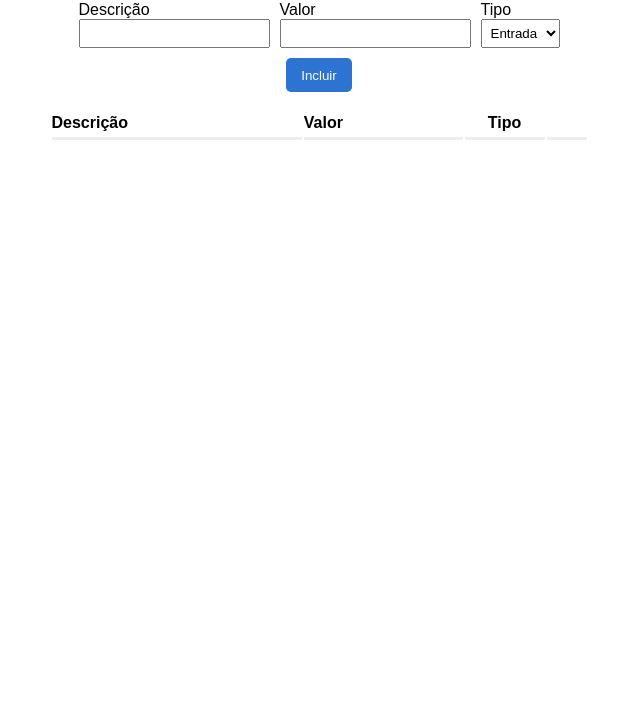
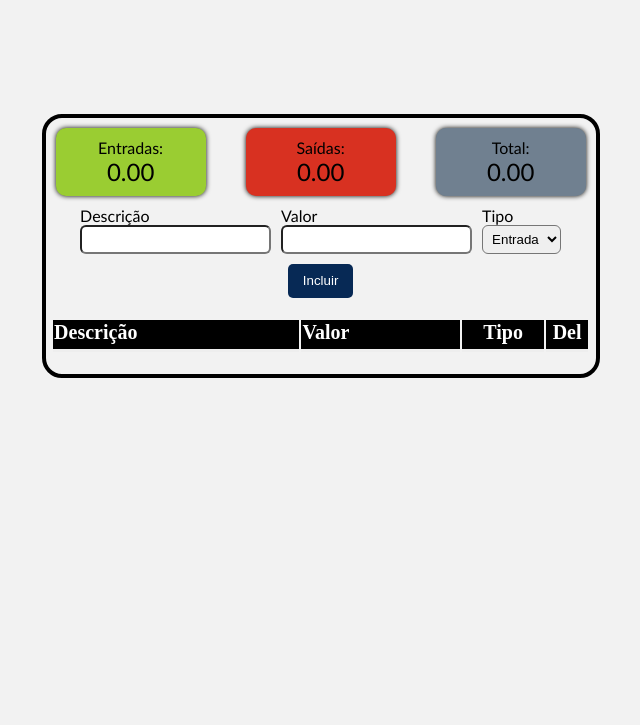
Before and after one commit to jvitor-lima/controle-financeiro, a plain HTML site: page index.html in a window 1280 px wide. Shown: the part 75-800 px from the top of the page, without its empty margins (321-961 px from the left). Drawn offline with nearby package versions, Linux system fonts and the light colour scheme.

Commit message:
create stylization

```diff
--- a/index.html
+++ b/index.html
@@ -12,18 +12,23 @@
   <link rel="stylesheet" href="style.css">
 </head>
 <body>
+  <div class="first">
+    <h1>Controle Financeiro</h1>
+  </div>
+  <div class="container">
   <main>
+
     <div class="resume">
-      <div>
-        Entradas: R$
+      <div class="entrada">
+        Entradas:
         <span class="incomes">0.00</span>
       </div>
-      <div>
-        Saídas: R$
+      <div class="saida">
+        Saídas:
         <span class="expenses">0.00</span>
       </div>
-      <div>
-        Total: R$
+      <div class="vltotal">
+        Total:
         <span class="total">0.00</span>
       </div>
     </div>
@@ -52,14 +57,14 @@
             <th>Descrição</th>
             <th class="columnAmount">Valor</th>
             <th class="columnType">Tipo</th>
-            <th class="columnAction"></th>
+            <th class="columnAction">Del</th>
           </tr>
         </thead>
         <tbody>
         </tbody>
       </table>
   </main>
-
+</div>
   <script src="script.js"></script>
 </body>
 </html>
--- a/style.css
+++ b/style.css
@@ -1,16 +1,19 @@
-* {
-  margin: 0;
-  padding: 0;
-  box-sizing: border-box;
-  font-family: 'poppins', sans-serif;
-  outline: none;
+body {
+  background: #f2f2f2;
+}
+.first {
+  text-align: center;
+  font-family: 'Lucida Sans', 'Lucida Sans Regular', 'Lucida Grande', 'Lucida Sans Unicode', Geneva, Verdana, sans-serif;
+}
+.container {
+  width: 99vw;
+  height: 60vh;
+  display: flex;
+  flex-direction: row;
+  justify-content: center;
+  align-items: center;
 }
 
-body {
-  height: 100vh;
-  display: flex;
-  justify-content: center;
-}
 
 main {
   max-width: 550px;
@@ -18,6 +21,11 @@ main {
   display: flex;
   flex-direction: column;
   align-items: center;
+  border: solid 4px;
+  border-radius: 20px;
+  border-collapse: collapse;
+  border-color: rgb(0, 0, 0);
+
 }
 
 .resume {
@@ -29,13 +37,35 @@ main {
   flex-wrap: wrap;
 }
 
-.resume > div {
+.resume>div {
+  font-family: "Trebuchet MS", Verdana, sans-serif;
+  font-size: 16px;
+  box-sizing: border-box;
   display: flex;
   flex-direction: column;
-  box-shadow: 0px 0px 5px #ccc;
+  box-shadow: 0px 0px 5px rgb(6, 6, 3);
   border-radius: 10px;
   padding: 10px;
   width: 150px;
+  text-align: center;
+
+}
+
+span {
+  font-size: 24px;
+}
+
+.entrada {
+  background-color: yellowgreen;
+}
+
+.saida {
+  background-color: #D83121;
+}
+
+.vltotal {
+  background-color: slategray;
+
 }
 
 .newItem {
@@ -47,13 +77,17 @@ main {
   flex-wrap: wrap;
 }
 
-.divDesc, .divType, .divAmount {
+.divDesc,
+.divType,
+.divAmount {
+  font-family: "Trebuchet MS", Verdana, sans-serif;
   display: flex;
   flex-direction: column;
+
 }
 
-.newItem > button {
-  background-color: #2C73D2;
+.newItem>button {
+  background-color: #072955;
   color: white;
   border: none;
   padding: 0 15px;
@@ -62,8 +96,12 @@ main {
   height: 34px;
 }
 
-input, select {
+input,
+select {
   padding: 5px;
+  border-radius: 6px;
+
+
 }
 
 .divTable {
@@ -76,12 +114,16 @@ table {
   width: 98%;
   padding: 20px 0;
   border-radius: 5px;
+  font-size: 20px;
 }
 
 th {
+  font-size: 20px;
   text-align: start;
   border-bottom: inset;
   padding-bottom: 5px;
+  background-color: #000000;
+  color: white;
 }
 
 i {
@@ -101,7 +143,7 @@ i {
   text-align: center;
 }
 
-.columnAction > button {
+.columnAction>button {
   background: transparent;
   border: none;
 }
```
